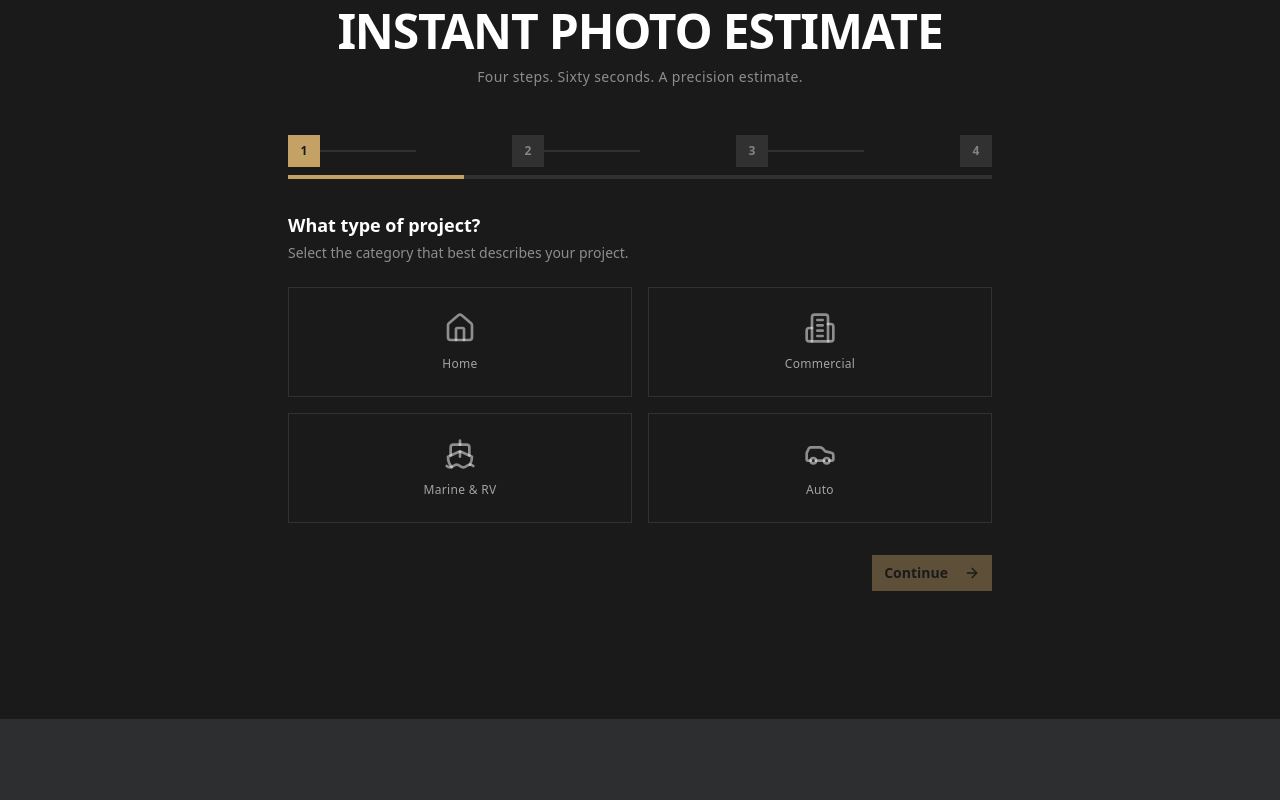
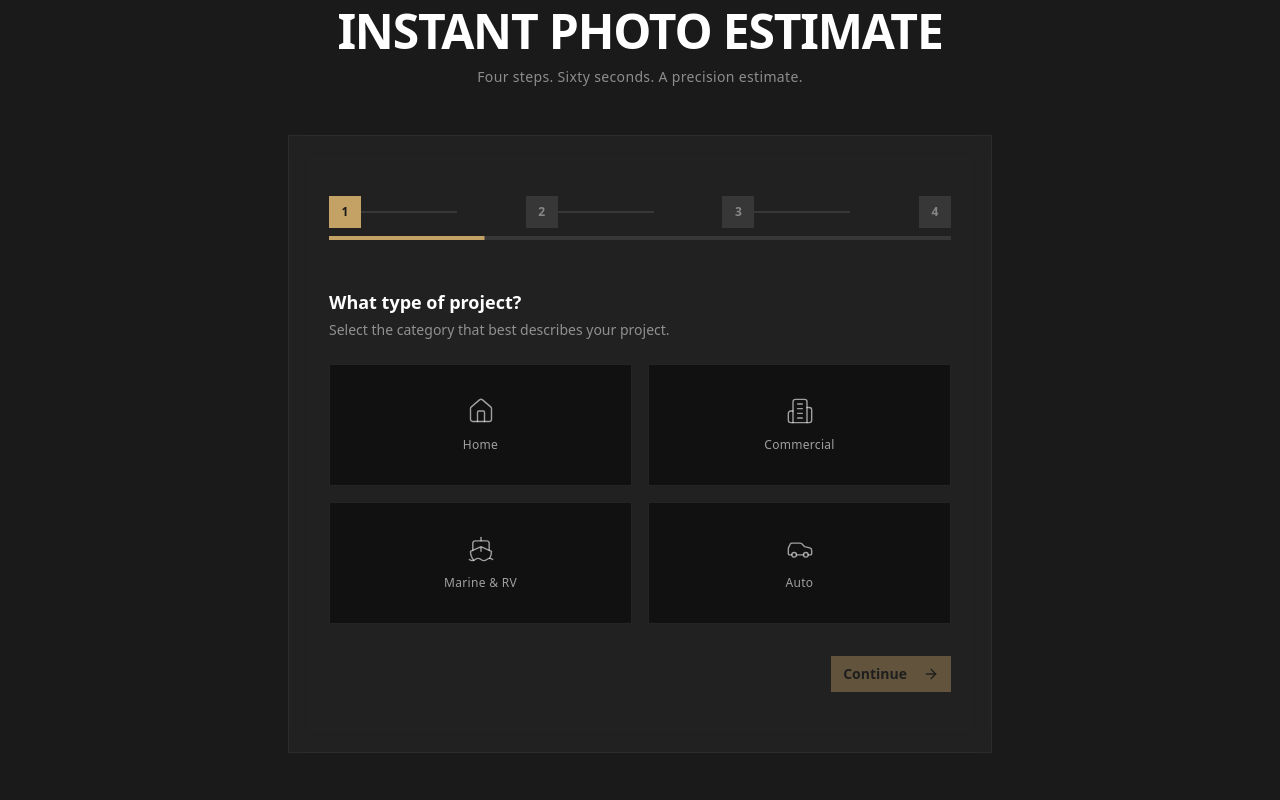
Before and after one commit to mohontotopu48-maker/JLLLL, a Next.js app: page / in a window 1280 px wide. Shown: the part 3020-3820 px from the top of the page. Built offline with nearby package versions, Linux system fonts and the light colour scheme.

Commit message:
ec69f87c-81e5-425d-8537-d2963e6dad1a

```diff
--- a/src/app/page.tsx
+++ b/src/app/page.tsx
@@ -564,7 +564,7 @@ function LeadWizard() {
     <section id="estimate" className="bg-obsidian py-24 md:py-32">
       <div className="mx-auto max-w-3xl px-4 sm:px-6 lg:px-8">
         <FadeInSection>
-          <div className="text-center">
+          <div className="text-center mb-12">
             <h2 className="text-3xl font-black tracking-tight text-white md:text-5xl">
               INSTANT PHOTO ESTIMATE
             </h2>
@@ -575,9 +575,21 @@ function LeadWizard() {
         </FadeInSection>
 
         <FadeInSection delay={0.15}>
-          <div className="mt-12">
+          {/* Glassmorphism card container */}
+          <div
+            className="mt-12 p-8 md:p-[60px_40px]"
+            style={{
+              background: 'rgba(255, 255, 255, 0.03)',
+              backdropFilter: 'blur(10px)',
+              WebkitBackdropFilter: 'blur(10px)',
+              border: '1px solid rgba(255, 255, 255, 0.05)',
+              borderRadius: '0px',
+              maxWidth: '900px',
+              margin: '40px auto',
+            }}
+          >
             {/* Progress bar */}
-            <div className="mb-8">
+            <div className="mb-12">
               <div className="flex items-center justify-between mb-2">
                 {[1, 2, 3, 4].map((s) => (
                   <div key={s} className="flex items-center">
@@ -632,15 +644,27 @@ function LeadWizard() {
                           key={pt.id}
                           type="button"
                           onClick={() => setProjectType(pt.id)}
-                          className={`flex flex-col items-center justify-center gap-3 border p-6 bg-obsidian transition-colors ${
-                            selected
-                              ? 'border-champagne bg-champagne/5'
-                              : 'border-white/10 hover:border-white/25'
+                          style={{
+                            background: selected ? 'rgba(197, 168, 128, 0.06)' : '#111111',
+                            border: selected
+                              ? '1px solid #C5A880'
+                              : '1px solid rgba(255, 255, 255, 0.08)',
+                            padding: '32px 24px',
+                            transition: 'border-color 0.15s ease',
+                          }}
+                          onMouseEnter={(e) => {
+                            if (!selected) e.currentTarget.style.borderColor = 'rgba(255, 255, 255, 0.18)'
+                          }}
+                          onMouseLeave={(e) => {
+                            if (!selected) e.currentTarget.style.borderColor = 'rgba(255, 255, 255, 0.08)'
+                          }}
+                          className={`flex flex-col items-center justify-center gap-3 ${
+                            selected ? '' : ''
                           }`}
                         >
                           <Icon
-                            className={`h-8 w-8 ${
-                              selected ? 'text-champagne' : 'text-white/50'
+                            className={`h-7 w-7 stroke-[1.2] ${
+                              selected ? 'text-champagne' : 'text-white/60'
                             }`}
                           />
                           <span
@@ -680,10 +704,22 @@ function LeadWizard() {
                           key={st.id}
                           type="button"
                           onClick={() => setServiceType(st.id)}
-                          className={`border px-6 py-3 text-sm font-medium tracking-wide transition-colors ${
-                            selected
-                              ? 'border-champagne bg-champagne text-obsidian'
-                              : 'border-white/10 bg-white/5 text-white/60 hover:border-white/25'
+                          style={{
+                            background: selected ? '#C5A880' : '#111111',
+                            border: selected
+                              ? '1px solid #C5A880'
+                              : '1px solid rgba(255, 255, 255, 0.08)',
+                            padding: '12px 24px',
+                            transition: 'border-color 0.15s ease, background 0.15s ease',
+                          }}
+                          onMouseEnter={(e) => {
+                            if (!selected) e.currentTarget.style.borderColor = 'rgba(255, 255, 255, 0.18)'
+                          }}
+                          onMouseLeave={(e) => {
+                            if (!selected) e.currentTarget.style.borderColor = 'rgba(255, 255, 255, 0.08)'
+                          }}
+                          className={`text-sm font-medium tracking-wide ${
+                            selected ? 'text-obsidian' : 'text-white/60'
                           }`}
                         >
                           {st.label}
@@ -732,7 +768,8 @@ function LeadWizard() {
                     ) : (
                       <label
                         htmlFor="photo-upload"
-                        className="flex min-h-[200px] cursor-pointer flex-col items-center justify-center gap-4 border-2 border-dashed border-white/15 bg-white/5 transition-colors hover:border-champagne/50 hover:bg-champagne/5"
+                        className="flex min-h-[200px] cursor-pointer flex-col items-center justify-center gap-4 border border-dashed bg-[#111111] transition-colors hover:border-champagne/50 hover:bg-champagne/5"
+                        style={{ borderColor: 'rgba(255, 255, 255, 0.12)' }}
                       >
                         <Camera className="h-10 w-10 text-white/30" />
                         <div className="text-center">
@@ -799,7 +836,7 @@ function LeadWizard() {
                         value={contactName}
                         onChange={(e) => setContactName(e.target.value)}
                         placeholder="Your full name"
-                        className="mt-1 rounded-none border-white/10 bg-white/5 text-white placeholder:text-white/25 focus-visible:ring-champagne"
+                        className="mt-1 rounded-none border-white/10 bg-[#111111] text-white placeholder:text-white/25 focus-visible:ring-champagne"
                       />
                     </div>
                     <div>
@@ -815,7 +852,7 @@ function LeadWizard() {
                         value={contactPhone}
                         onChange={(e) => setContactPhone(e.target.value)}
                         placeholder="(555) 000-0000"
-                        className="mt-1 rounded-none border-white/10 bg-white/5 text-white placeholder:text-white/25 focus-visible:ring-champagne"
+                        className="mt-1 rounded-none border-white/10 bg-[#111111] text-white placeholder:text-white/25 focus-visible:ring-champagne"
                       />
                     </div>
                     <div>
@@ -831,7 +868,7 @@ function LeadWizard() {
                         value={contactEmail}
                         onChange={(e) => setContactEmail(e.target.value)}
                         placeholder="you@example.com"
-                        className="mt-1 rounded-none border-white/10 bg-white/5 text-white placeholder:text-white/25 focus-visible:ring-champagne"
+                        className="mt-1 rounded-none border-white/10 bg-[#111111] text-white placeholder:text-white/25 focus-visible:ring-champagne"
                       />
                     </div>
                   </div>
```
